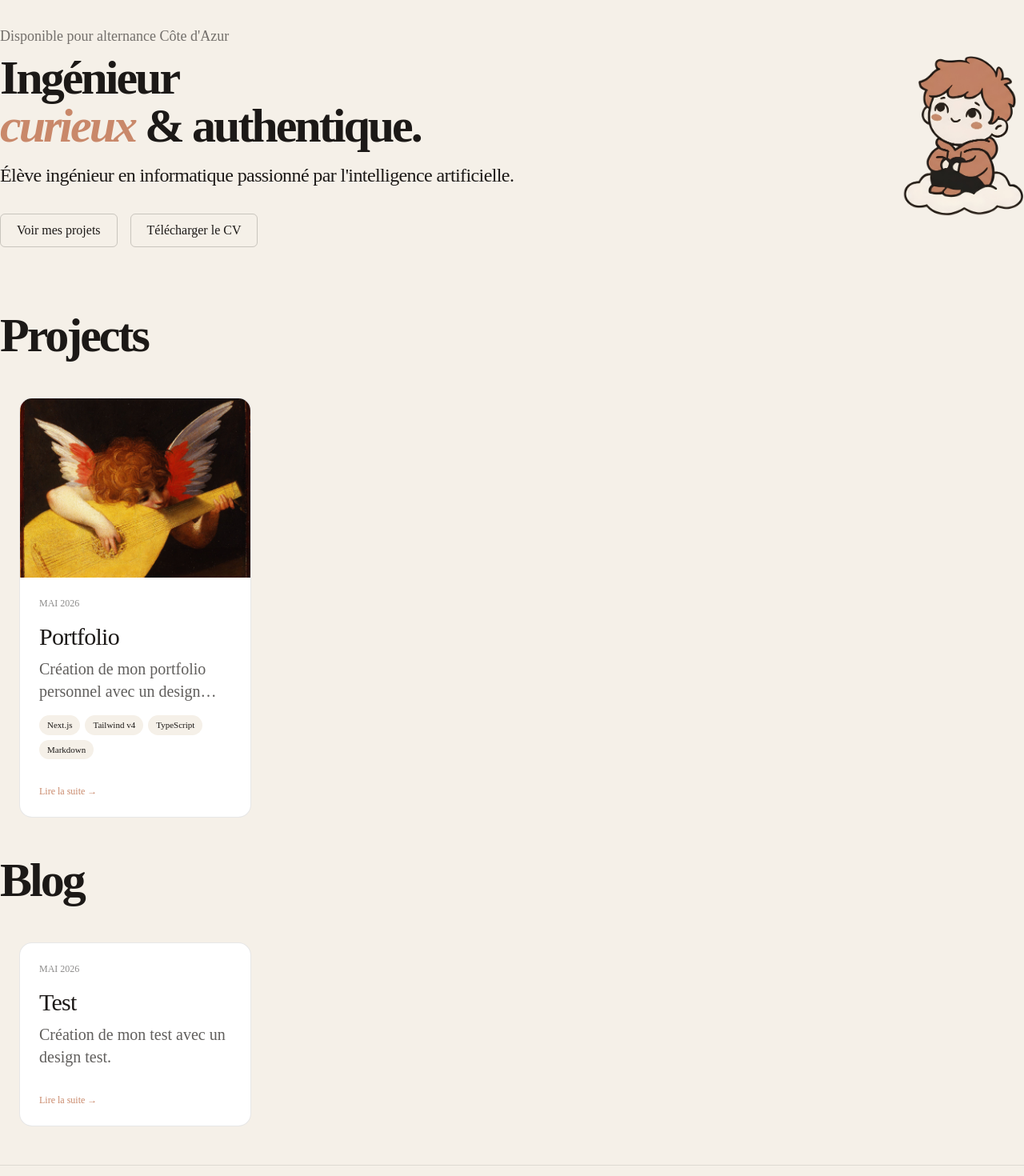
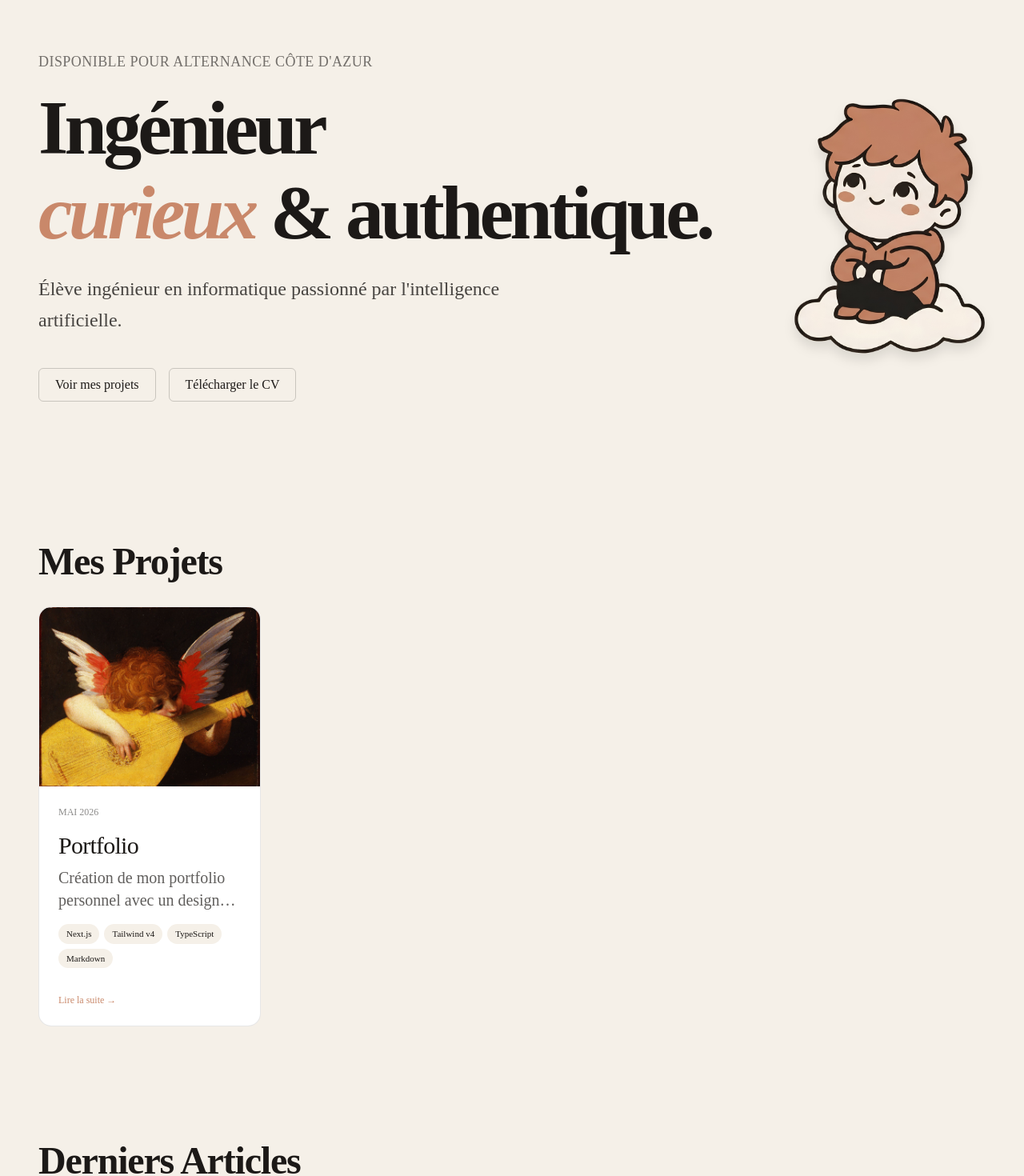
Before and after one commit to TimeoCantoRingelstein/portfolio-nextjs, a Next.js app: page / in a window 1280 px wide. Shown: the part 220-1690 px from the top of the page at 80% size. Built offline with nearby package versions, Linux system fonts and the light colour scheme.

Commit message:
feat: updating the css of the hero component

```diff
--- a/src/app/blog/page.tsx
+++ b/src/app/blog/page.tsx
@@ -2,11 +2,11 @@ import ContentList from "@/src/components/cards/ContentList";
 
 export default function BlogPage() {
     return (
-        <div className="">
-            <h1 className="p-10">Blog</h1>
-            <main className="relative flex justify-center items-center">
-                <ContentList type={"blog"} />
-            </main>
-        </div>
+        <main className="min-h-screen bg-creme pt-32 pb-20">
+            <div className="max-w-7xl mx-auto px-6 lg:px-12">
+                <h1 className="mb-12">Derniers Articles</h1>
+            </div>
+            <ContentList type={"blog"} />
+        </main>
     );
 }
--- a/src/app/page.tsx
+++ b/src/app/page.tsx
@@ -4,12 +4,10 @@ import ProjectsFrame from "@/src/components/home/ProjectsFrame";
 
 export default function Home() {
     return (
-        <main className="relative flex justify-center items-center">
-            <div className="">
-                <HeroFrame />
-                <ProjectsFrame></ProjectsFrame>
-                <BlogFrame></BlogFrame>
-            </div>
+        <main className="min-h-screen bg-creme">
+            <HeroFrame />
+            <ProjectsFrame />
+            <BlogFrame />
         </main>
     );
 }
--- a/src/app/projects/page.tsx
+++ b/src/app/projects/page.tsx
@@ -2,13 +2,11 @@ import ContentList from "@/src/components/cards/ContentList";
 
 export default function ProjectPage() {
     return (
-        <div className="px-10">
-            <h1 className="pt-10 pb-12">
-                Projets
-            </h1>
-            <main className="relative flex justify-center items-center">
-                <ContentList type={"projects"} />
-            </main>
-        </div>
+        <main className="min-h-screen bg-creme pt-32 pb-20">
+            <div className="max-w-7xl mx-auto px-6 lg:px-12">
+                <h1 className="mb-12">Mes Projets</h1>
+            </div>
+            <ContentList type={"projects"} />
+        </main>
     );
 }
--- a/src/components/cards/ContentList.tsx
+++ b/src/components/cards/ContentList.tsx
@@ -6,8 +6,9 @@ import {getSortedPostsData} from "@/src/lib/posts";
 const ContentList = ({ type }: ContentListProperties) => {
     const items: Notes[] = getSortedPostsData(type);
     return (
-        <div className="max-w-7xl mx-auto px-6 py-12">
-            <div className="grid grid-cols-1 gap-6 sm:grid-cols-2 lg:grid-cols-3 xl:grid-cols-4 items-stretch">
+        <div className="max-w-7xl mx-auto px-6 lg:px-12">
+            <div className="grid grid-cols-1 gap-6 sm:grid-cols-2 lg:grid-cols-3 xl:grid-cols-4 items-stretch pb-12">
+
                 {items.map((item) => (
                     <ContentCard
                         key={item.id}
--- a/src/components/home/BlogFrame.tsx
+++ b/src/components/home/BlogFrame.tsx
@@ -3,11 +3,14 @@ import ContentList from "@/src/components/cards/ContentList";
 
 const BlogFrame = () => {
     return (
-        <div>
-            <h1>Blog</h1>
+        <section className="w-full py-12">
+            <div className="max-w-7xl mx-auto px-6 lg:px-12">
+                <h2 className="mb-8">Derniers Articles</h2>
+            </div>
             <ContentList type={"blog"}></ContentList>
-        </div>
+        </section>
     );
 };
 
+
 export default BlogFrame;
--- a/src/components/home/HeroFrame.tsx
+++ b/src/components/home/HeroFrame.tsx
@@ -3,35 +3,46 @@ import CremeButton from "@/src/components/ui/CremeButton";
 
 const HeroFrame = () => {
   return (
+    <section className="relative w-full">
       <div className="
-        pb-20 pt-40
-        flex justify-between items-center
+          max-w-7xl mx-auto px-6 lg:px-12
+          pt-32 pb-20 md:pt-48 md:pb-32
+          flex flex-col md:flex-row justify-between items-center
+          gap-12 md:gap-20
       ">
-        <div>
-            <h3 className="text-lg font-medium text-charbon/60 mb-2">Disponible pour alternance Côte d&#39;Azur</h3>
+          <div className="flex-1 text-center md:text-left">
+              <h3 className="text-base md:text-lg font-medium text-charbon/60 mb-4 tracking-wide uppercase">
+                  Disponible pour alternance Côte d&#39;Azur
+              </h3>
 
-            <h1>
+              <h1 className="text-5xl md:text-7xl lg:text-8xl mb-6 leading-[1.1]">
                   Ingénieur<br/>
                   <span className={"italic text-terracotta"}>curieux</span> & authentique.
               </h1>
 
-            <h2 className="text-2xl font-normal mt-4 mb-8 max-w-2xl">
+              <p className="text-xl md:text-2xl font-normal text-charbon/80 mb-10 max-w-2xl mx-auto md:mx-0 leading-relaxed font-serif">
                   Élève ingénieur en informatique passionné par l&#39;intelligence artificielle.
-            </h2>
+              </p>
 
-            <div className={"flex gap-4"}>
+              <div className={"flex flex-wrap gap-4 justify-center md:justify-start"}>
                   <CremeButton>Voir mes projets</CremeButton>
                   <CremeButton>Télécharger le CV</CremeButton>
               </div>
-
           </div>
 
+          <div className="relative shrink-0">
+
+              <div className="relative">
+                  {/* Decorative background element could go here */}
                   <img
                       src="/chibi/cloud.png"
                       alt={"chibi on a cloud"}
-            className={"h-50 -scale-x-100"}
+                      className={"h-48 md:h-64 lg:h-80 -scale-x-100 object-contain drop-shadow-xl"}
                   />
               </div>
+          </div>
+      </div>
+    </section>
   );
 };
 
--- a/src/components/home/ProjectsFrame.tsx
+++ b/src/components/home/ProjectsFrame.tsx
@@ -4,11 +4,14 @@ import ContentList from "@/src/components/cards/ContentList";
 
 const ProjectsFrame = () => {
     return (
-        <div>
-            <h1>Projects</h1>
+        <section className="w-full py-12">
+            <div className="max-w-7xl mx-auto px-6 lg:px-12">
+                <h2 className="mb-8">Mes Projets</h2>
+            </div>
             <ContentList type={"projects"}></ContentList>
-        </div>
+        </section>
     );
 };
 
+
 export default ProjectsFrame;
```
Lines whose indentation alone changed are shown as unchanged.
